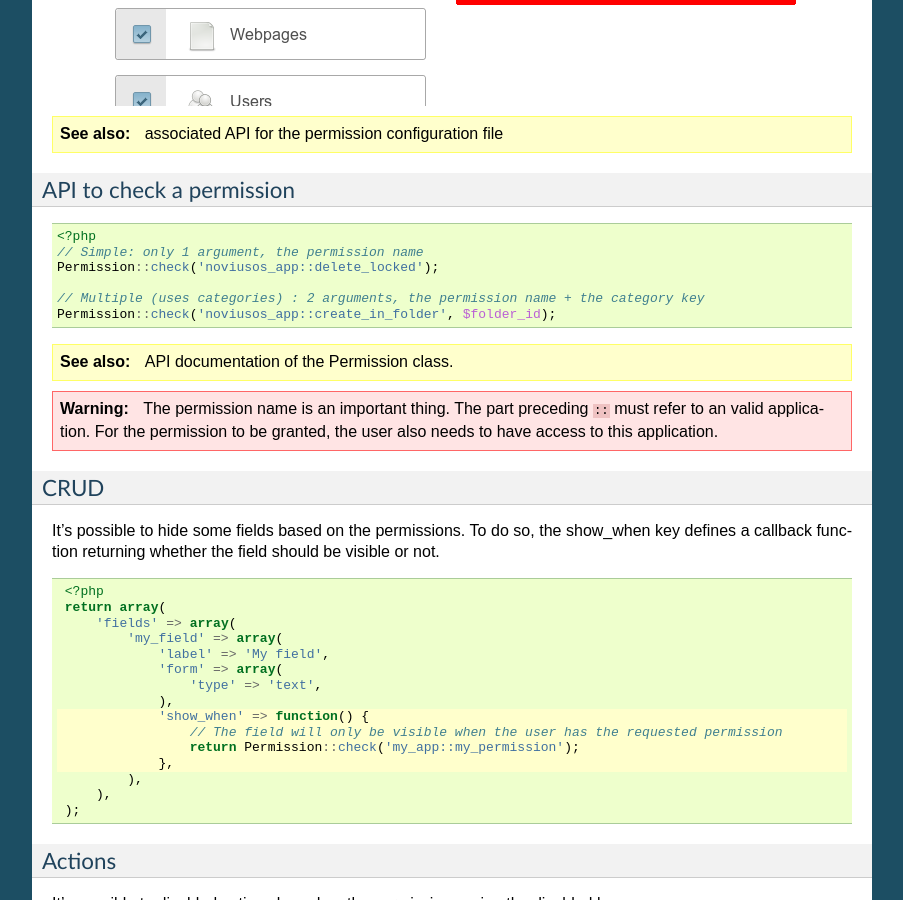
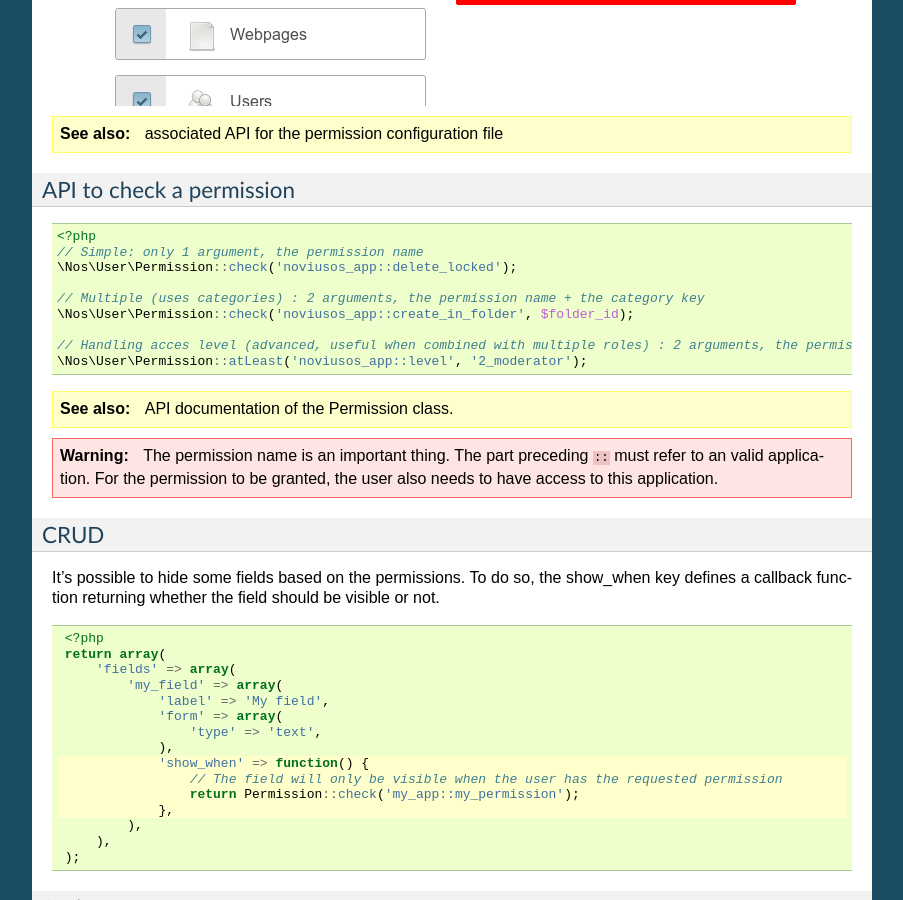
Before and after one commit to Meroje/documentation-en, a Sphinx documentation site: the page built from source/understand/permissions.rst, in a window 1280 px wide and 900 px high, scrolled down 2459 px. Shown: the whole window, without its empty margins (198-1101 px from the left). Built offline with Sphinx 7.4.7, drawn with Linux system fonts in a browser that asks for light colours.

Commit message:
Permissions

```diff
--- a/source/understand/permissions.rst
+++ b/source/understand/permissions.rst
@@ -89,10 +89,13 @@ API to check a permission
 
     <?php
     // Simple: only 1 argument, the permission name
-    Permission::check('noviusos_app::delete_locked');
+    \Nos\User\Permission::check('noviusos_app::delete_locked');
 
     // Multiple (uses categories) : 2 arguments, the permission name + the category key
-    Permission::check('noviusos_app::create_in_folder', $folder_id);
+    \Nos\User\Permission::check('noviusos_app::create_in_folder', $folder_id);
+
+    // Handling acces level (advanced, useful when combined with multiple roles) : 2 arguments, the permission name + the level (numeric)
+    \Nos\User\Permission::atLeast('noviusos_app::level', '2_moderator');
 
 .. seealso:: API documentation of the :ref:`Permission <api:php/classes/permission>` class.
 
```
